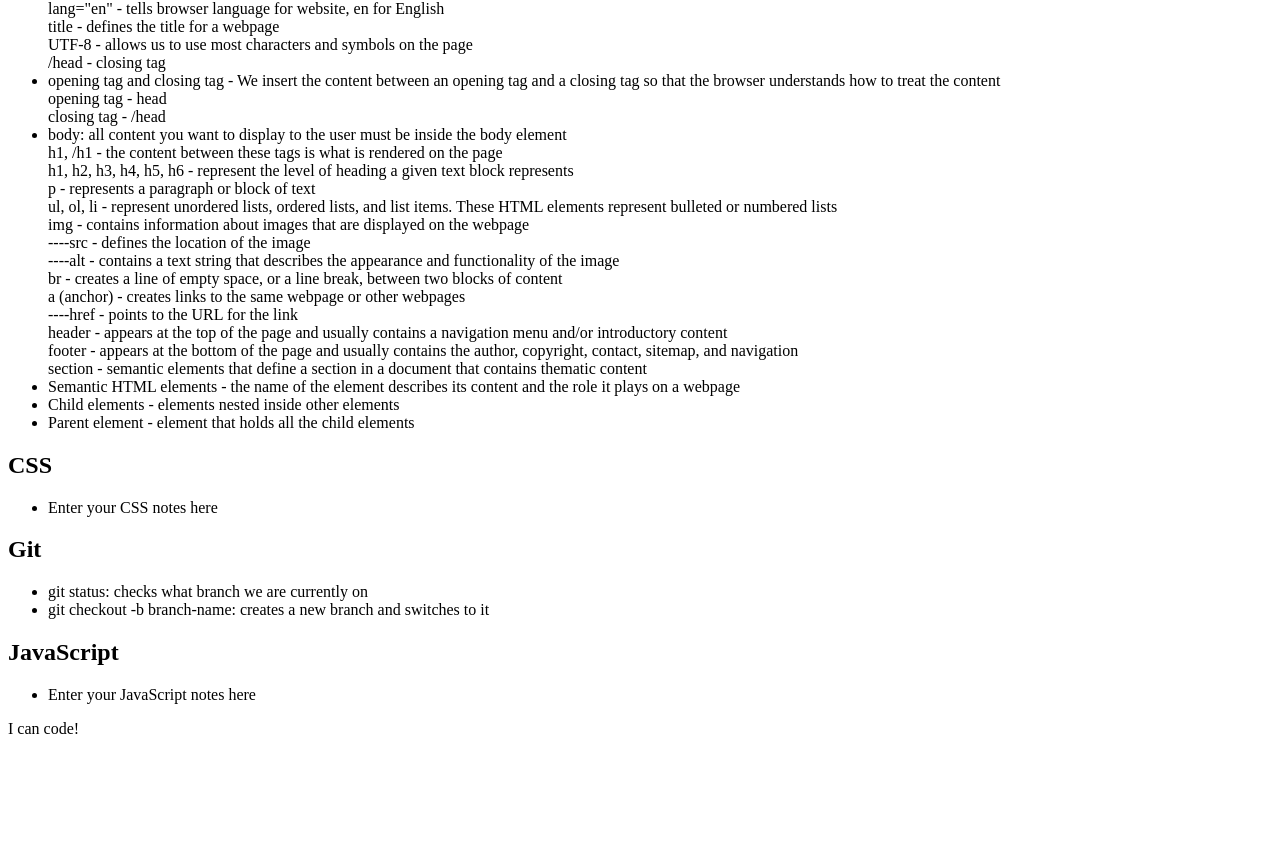
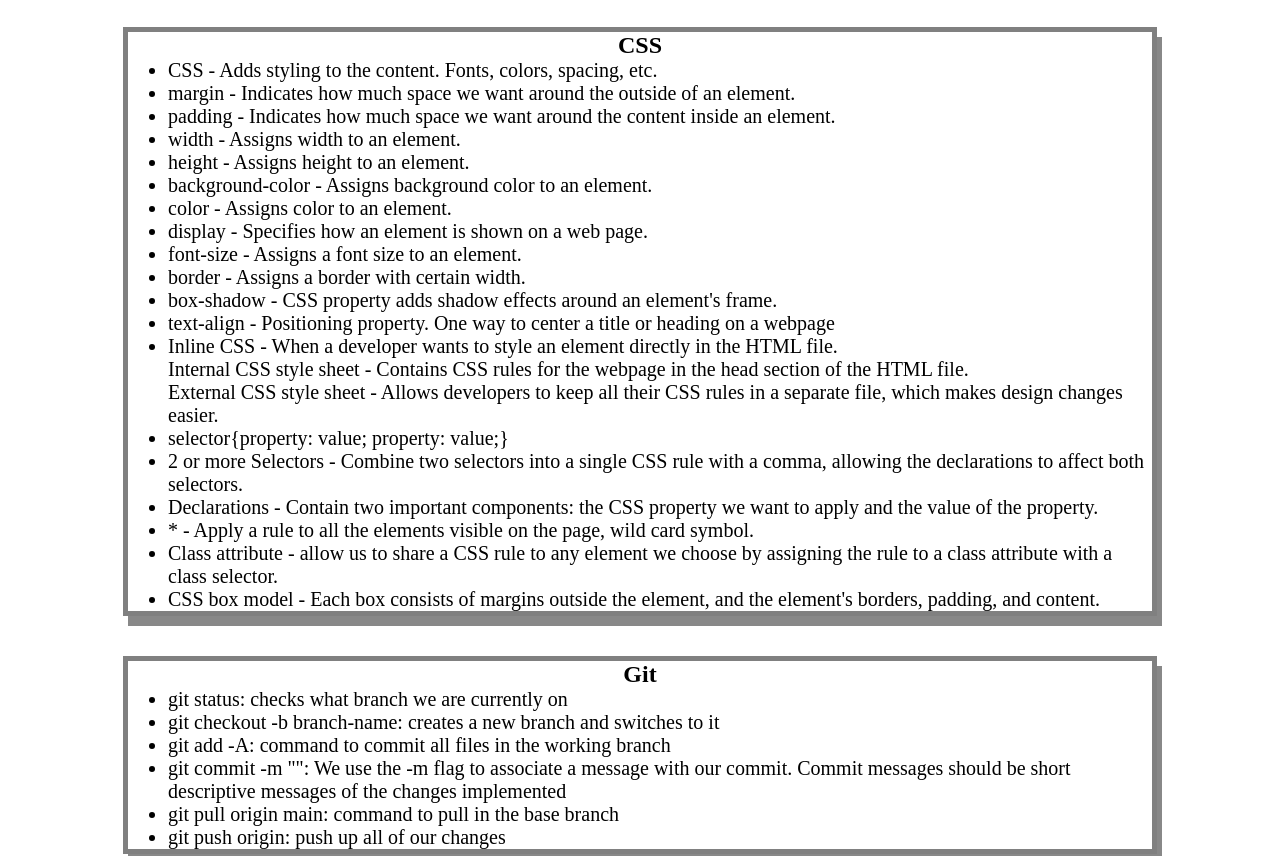
Before and after one commit to JPMill/prework-study-guide, a plain HTML site: page prework-study-guide/index.html in a window 1280 px wide. Shown: the part 1107-1963 px from the top of the page. Before the commit the page ends 1861 px from the top, so only its background shows below. Drawn offline with Linux system fonts and the light colour scheme.

Commit message:
added CSS to project

```diff
--- /dev/null
+++ b/prework-study-guide/assets/style.css
@@ -0,0 +1,50 @@
+* {
+    margin: 0;
+    padding: 0;
+}
+
+
+header,
+
+footer {
+    width: 100%;
+    height: 120px;
+    background-color: blue;
+    color: white;
+}
+
+
+h1,
+
+h2 {
+    text-align: center;
+}
+
+
+img {
+    display: block;
+    height: 50px;
+    width: 50px;
+    margin-left: auto;
+    margin-right: auto;
+}
+
+
+ul {
+    padding-left: 40px;
+    font-size: 20px;
+}
+
+
+p {
+    text-align: center;
+    font-size: 30px;
+}
+
+
+.card {
+    width: 80%;
+    margin: 40px auto;
+    border: 5px solid gray;
+    box-shadow: 5px 10px #888888;
+}
--- a/prework-study-guide/index.html
+++ b/prework-study-guide/index.html
@@ -4,6 +4,7 @@
     <meta charset="UTF-8" />
     <meta http-equiv="X-UA-Compatible" content="IE=edge" />
     <meta name="viewport" content="width=device-width, initial-scale=1.0" />
+    <link rel="stylesheet" href="./assets/style.css">
     <title>Prework Study Guide</title>
   </head>
   <body>
@@ -45,7 +46,9 @@
             <br>
             UTF-8 - allows us to use most characters and symbols on the page
             <br>
-            /head - closing tag</li>
+            /head - closing tag
+            <br>
+            link - tag defines the relationship between the current document and an external resource</li>
             <li>opening tag and closing tag - We insert the content between an opening tag and a closing tag so that the browser understands how to treat the content
               <br>
               opening tag - head
@@ -90,7 +93,29 @@
         <h2>CSS</h2>
 
         <ul>
-          <li>Enter your CSS notes here</li>
+          <li>CSS - Adds styling to the content. Fonts, colors, spacing, etc.</li>
+          <li>margin - Indicates how much space we want around the outside of an element.</li>
+          <li>padding - Indicates how much space we want around the content inside an element.</li>
+          <li>width - Assigns width to an element.</li>
+          <li>height - Assigns height to an element.</li>
+          <li>background-color - Assigns background color to an element.</li>
+          <li>color - Assigns color to an element.</li>
+          <li>display - Specifies how an element is shown on a web page.</li>
+          <li>font-size - Assigns a font size to an element.</li>
+          <li>border - Assigns a border with certain width.</li>
+          <li>box-shadow - CSS property adds shadow effects around an element's frame.</li>
+          <li>text-align - Positioning property. One way to center a title or heading on a webpage</li>
+          <li>Inline CSS - When a developer wants to style an element directly in the HTML file.
+            <br>
+            Internal CSS style sheet - Contains CSS rules for the webpage in the head section of the HTML file.
+            <br>
+            External CSS style sheet - Allows developers to keep all their CSS rules in a separate file, which makes design changes easier.</li>
+          <li>selector{property: value; property: value;}</li>
+          <li>2 or more Selectors - Combine two selectors into a single CSS rule with a comma, allowing the declarations to affect both selectors.</li>
+          <li>Declarations - Contain two important components: the CSS property we want to apply and the value of the property.</li>
+          <li>* - Apply a rule to all the elements visible on the page, wild card symbol.</li>
+          <li>Class attribute - allow us to share a CSS rule to any element we choose by assigning the rule to a class attribute with a class selector.</li>
+          <li>CSS box model - Each box consists of margins outside the element, and the element's borders, padding, and content.</li>
         </ul>
 
       </section>
@@ -102,6 +127,10 @@
         <ul>
           <li>git status: checks what branch we are currently on</li>
           <li>git checkout -b branch-name: creates a new branch and switches to it</li>
+          <li>git add -A: command to commit all files in the working branch</li>
+          <li>git commit -m "": We use the -m flag to associate a message with our commit. Commit messages should be short descriptive messages of the changes implemented</li>
+          <li>git pull origin main: command to pull in the base branch</li>
+          <li>git push origin: push up all of our changes</li>
         </ul>
 
       </section>
```
